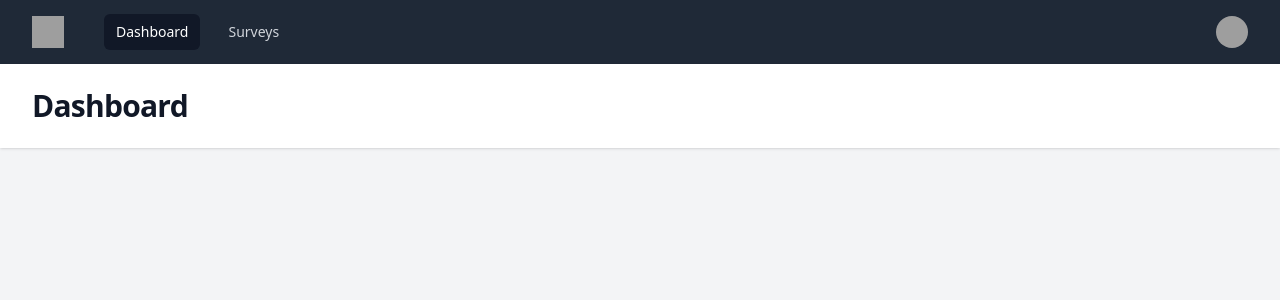
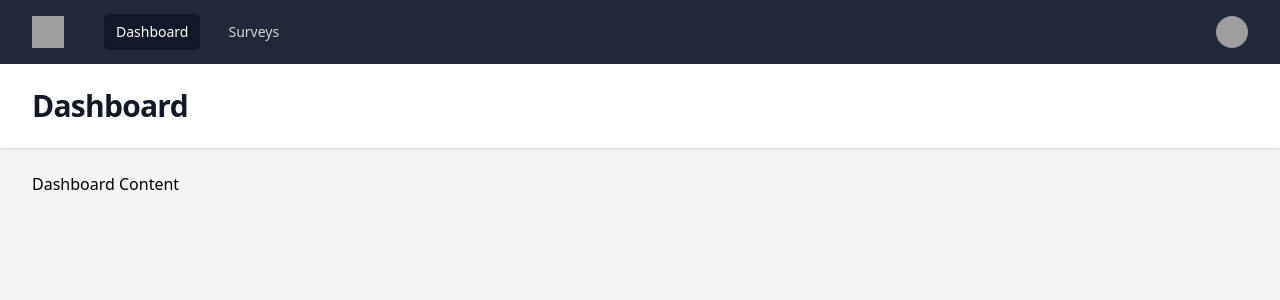
Before and after one commit to dzakyy04/Survey-App, a React (Vite) app in the folder survey-frontend/: page / in a window 1280 px wide. Shown: the top 300 px of the page. Built offline with nearby package versions, Linux system fonts and the light colour scheme; grey boxes are pictures that could not be loaded.

Commit message:
fixing default layout

```diff
--- a/survey-frontend/src/components/DefaultLayout.jsx
+++ b/survey-frontend/src/components/DefaultLayout.jsx
@@ -1,6 +1,6 @@
 import { Fragment } from "react";
 import { Disclosure, Menu, Transition } from "@headlessui/react";
-import { Bars3Icon, BellIcon, XMarkIcon } from "@heroicons/react/24/outline";
+import { Bars3Icon, XMarkIcon } from "@heroicons/react/24/outline";
 import { NavLink, Outlet } from "react-router-dom";
 
 const user = {
@@ -13,7 +13,6 @@
   { name: "Dashboard", to: "/" },
   { name: "Surveys", to: "/surveys" },
 ];
-const userNavigation = [{ name: "Sign out", href: "#" }];
 
 function classNames(...classes) {
   return classes.filter(Boolean).join(" ");
@@ -86,7 +85,6 @@
                           leaveTo="transform opacity-0 scale-95"
                         >
                           <Menu.Items className="absolute right-0 z-10 mt-2 w-48 origin-top-right rounded-md bg-white py-1 shadow-lg ring-1 ring-black ring-opacity-5 focus:outline-none">
-                            {userNavigation.map((item) => (
                             <Menu.Item>
                               <a
                                 href="#"
@@ -98,7 +96,6 @@
                                 Sign Out
                               </a>
                             </Menu.Item>
-                            ))}
                           </Menu.Items>
                         </Transition>
                       </Menu>
--- /dev/null
+++ b/survey-frontend/src/components/PageComponent.jsx
@@ -0,0 +1,7 @@
+import React from 'react'
+
+export default function PageComponent() {
+  return (
+    <div>PageComponent</div>
+  )
+}
--- a/survey-frontend/src/views/Dashboard.jsx
+++ b/survey-frontend/src/views/Dashboard.jsx
@@ -9,7 +9,9 @@
           </div>
         </header>
         <main>
-          <div className="mx-auto max-w-7xl py-6 sm:px-6 lg:px-8"></div>
+          <div className="mx-auto max-w-7xl py-6 sm:px-6 lg:px-8">
+            Dashboard Content
+          </div>
         </main>
       </>
     );
--- a/survey-frontend/src/views/Surveys.jsx
+++ b/survey-frontend/src/views/Surveys.jsx
@@ -9,7 +9,9 @@
           </div>
         </header>
         <main>
-          <div className="mx-auto max-w-7xl py-6 sm:px-6 lg:px-8"></div>
+          <div className="mx-auto max-w-7xl py-6 sm:px-6 lg:px-8">
+            Surveys Content
+          </div>
         </main>
       </>
     );
```
Lines whose indentation alone changed are shown as unchanged.
